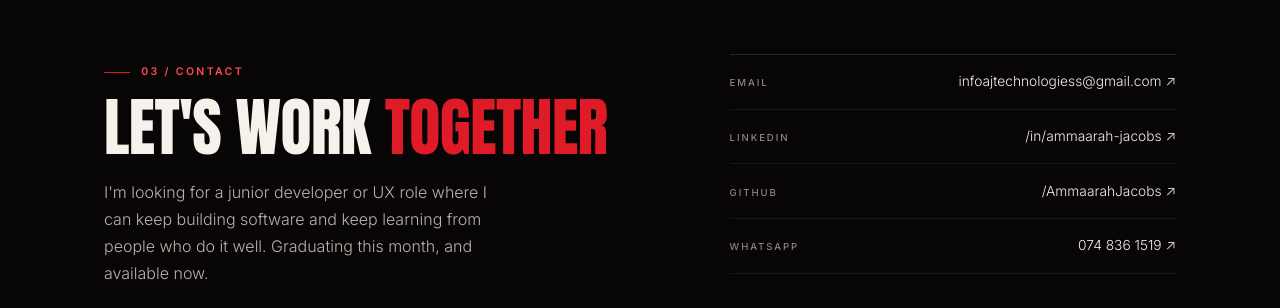
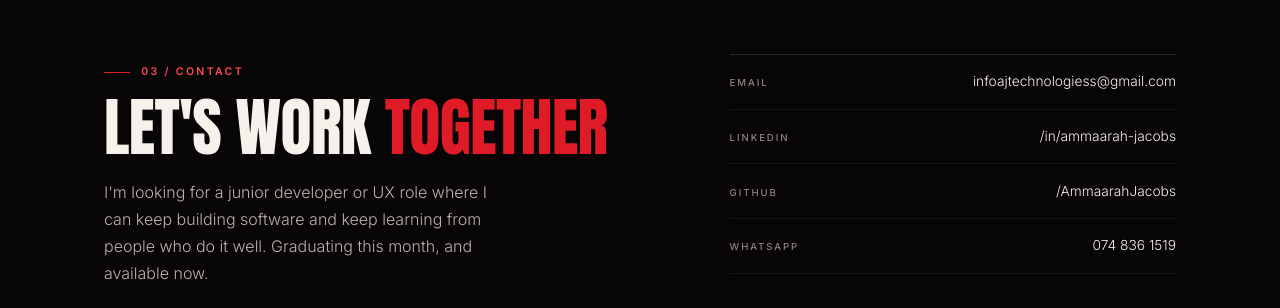
Before and after one commit to AmmaarahJacobs/AJPortfolio, a plain HTML site: page index.html in a window 1280 px wide. Shown: the part 4570-4878 px from the top of the page. Drawn offline with Linux system fonts and the light colour scheme.

Commit message:
Update index.html

```diff
--- a/index.html
+++ b/index.html
@@ -876,19 +876,19 @@
         <div class="contact-list">
           <a href="mailto:infoajtechnologiess@gmail.com">
             <span class="k">Email</span>
-            <span class="value">infoajtechnologiess@gmail.com ↗</span>
+            <span class="value">infoajtechnologiess@gmail.com</span>
           </a>
           <a href="https://www.linkedin.com/in/ammaarah-jacobs-5aa51a232" target="_blank" rel="noopener">
             <span class="k">LinkedIn</span>
-            <span class="value">/in/ammaarah-jacobs ↗</span>
+            <span class="value">/in/ammaarah-jacobs</span>
           </a>
           <a href="https://github.com/AmmaarahJacobs" target="_blank" rel="noopener">
             <span class="k">GitHub</span>
-            <span class="value">/AmmaarahJacobs ↗</span>
+            <span class="value">/AmmaarahJacobs</span>
           </a>
           <a href="https://wa.me/27748361519" target="_blank" rel="noopener">
             <span class="k">WhatsApp</span>
-            <span class="value">074 836 1519 ↗</span>
+            <span class="value">074 836 1519</span>
           </a>
         </div>
       </div>
```
